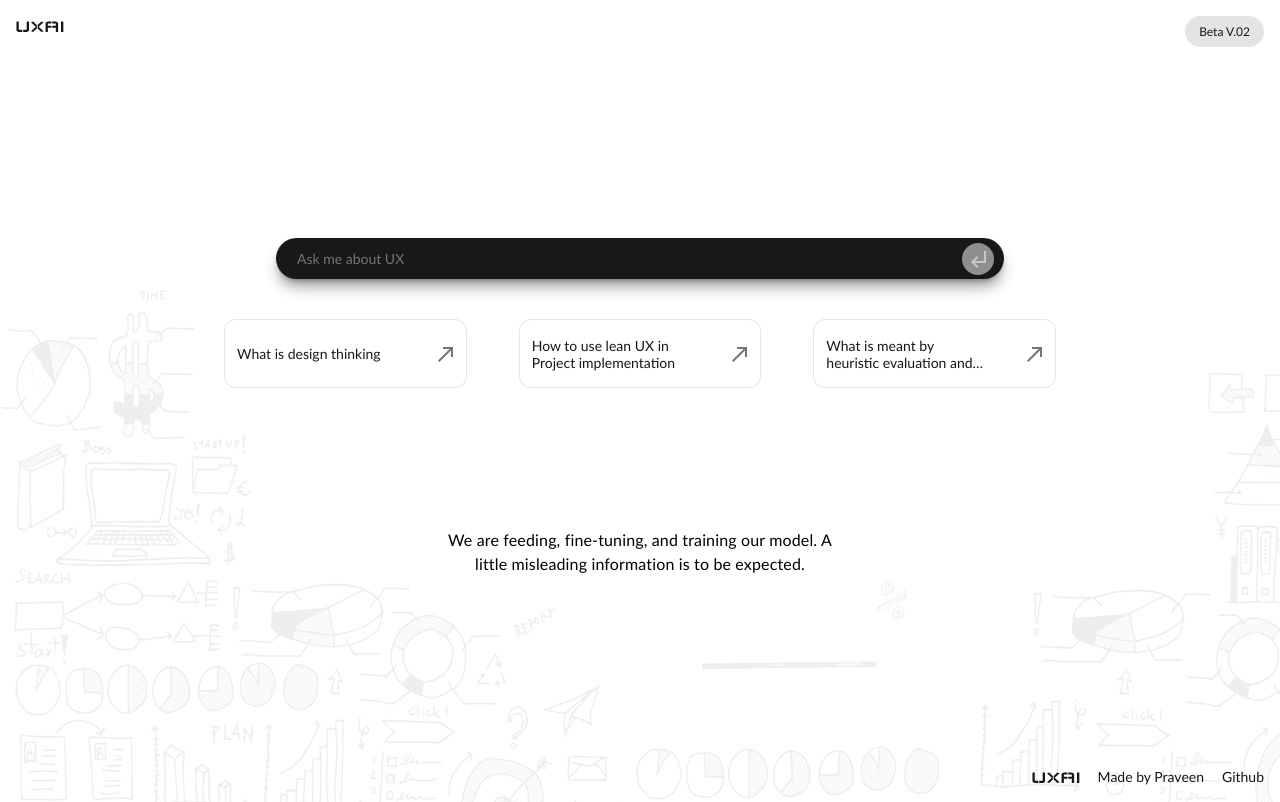
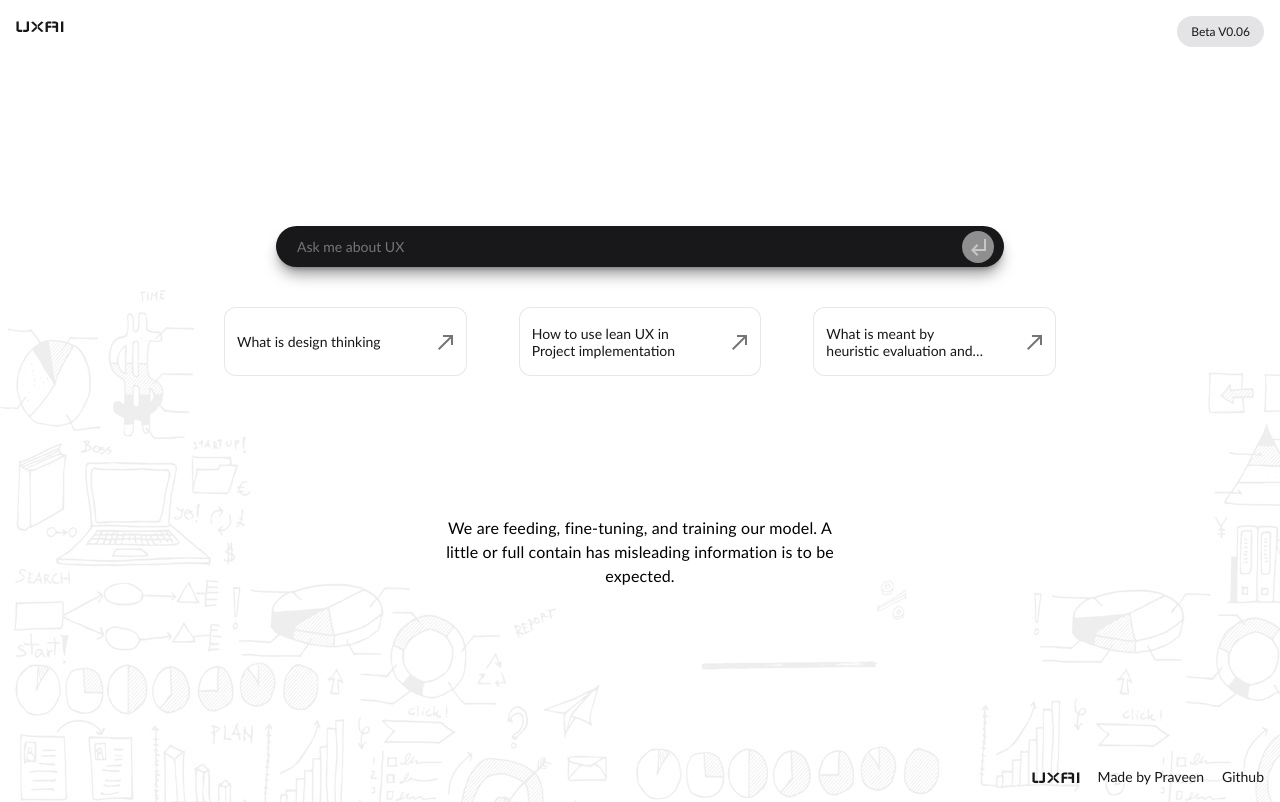
Before and after one commit to praveenmanchi/UX-AI, a React (Create React App) app: page / in a window 1280 px wide. Built offline with nearby package versions, Linux system fonts and the light colour scheme.

Commit message:
small text update

```diff
--- a/src/App.js
+++ b/src/App.js
@@ -122,7 +122,7 @@ function App() {
             </Grid>
             {/* Version */}
             <Grid item className="version-style">
-              Beta V.02
+              Beta V0.06
             </Grid>
           </Grid>
         </Grid>
@@ -180,7 +180,7 @@ function App() {
             {/* Text informing about model training */}
             <Grid item xs={4}>
               <Typography sx={{ textAlign: 'center', marginTop: '100px' }}>
-              We are feeding, fine-tuning, and training our model. A little misleading information is to be expected.
+              We are feeding, fine-tuning, and training our model. A little or full contain has misleading information is to be expected.
               </Typography>
             </Grid>
           </Grid>
```
Also changed, not shown: 7 other files (tests, documents, lock files or other folders).
